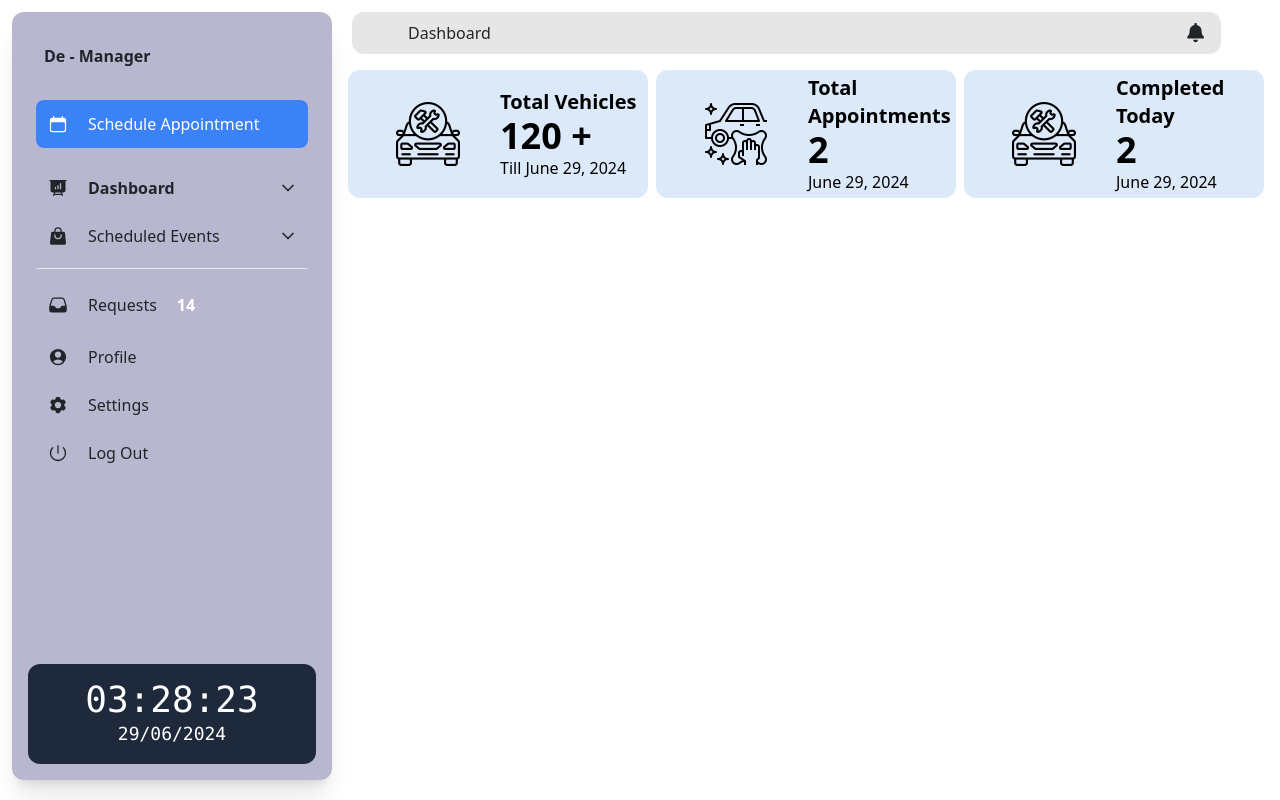
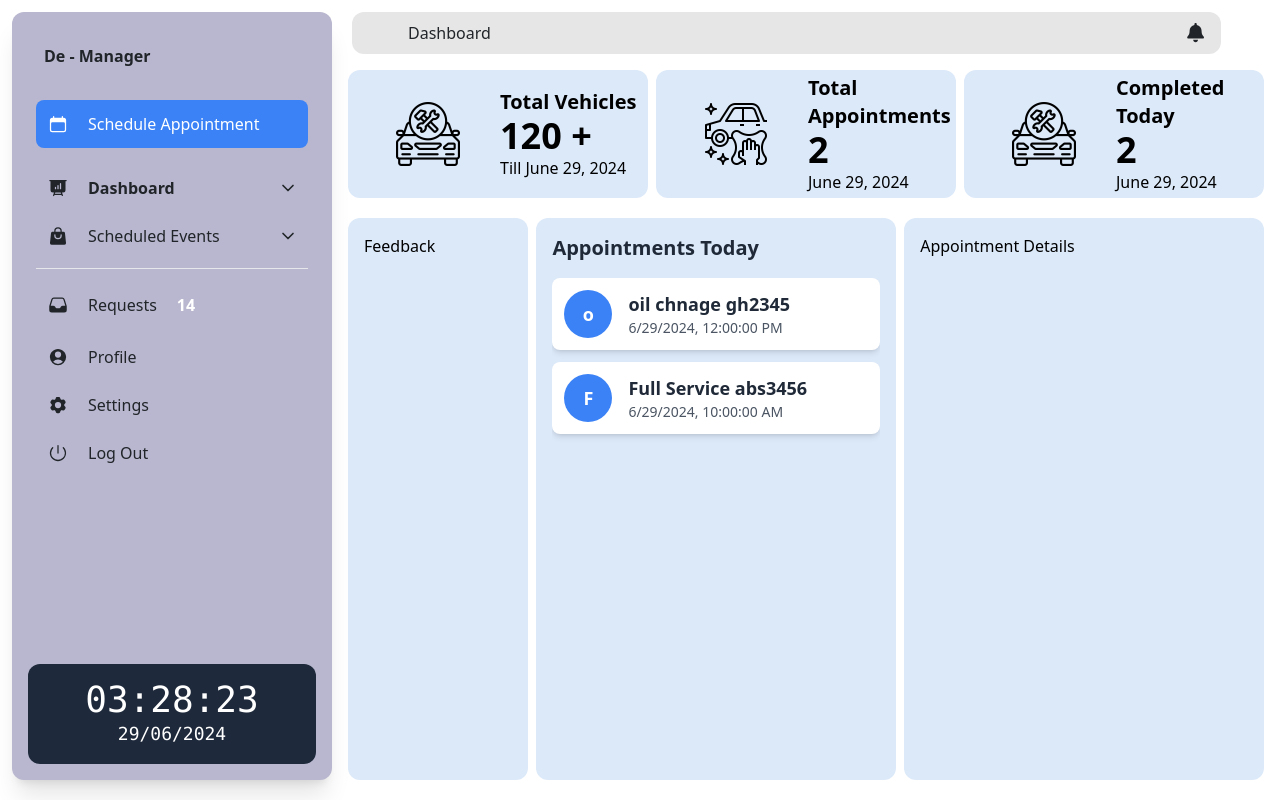
Before and after one commit to YaseeRathnayaka/De-Manager, a React (Vite) app in the folder admin/: page / in a window 1280 px wide. Built offline with nearby package versions, Linux system fonts and the light colour scheme.

Commit message:
Update Home.jsx

```diff
--- a/admin/src/Components/Pages/Home/Home.jsx
+++ b/admin/src/Components/Pages/Home/Home.jsx
@@ -7,9 +7,9 @@ import Appointments from '../../Containers/Appointments/Appoitments';
 import AppointmentDetails from '../../Containers/AppointmentDetails/AppointmentDetails';
 
 const Home = () => {
-  const [analyticsSwitch, setAnalyticsSwitch] = useState(false);
-  const [appointmentsSwitch, setAppointmentsSwitch] = useState(false);
-  const [detailsSwitch, setDetailsSwitch] = useState(false);
+  const [analyticsSwitch, setAnalyticsSwitch] = useState(true);
+  const [appointmentsSwitch, setAppointmentsSwitch] = useState(true);
+  const [detailsSwitch, setDetailsSwitch] = useState(true);
 
   const calculateWidth = () => {
     const activeComponents = [analyticsSwitch, appointmentsSwitch, detailsSwitch].filter(Boolean).length;
```
